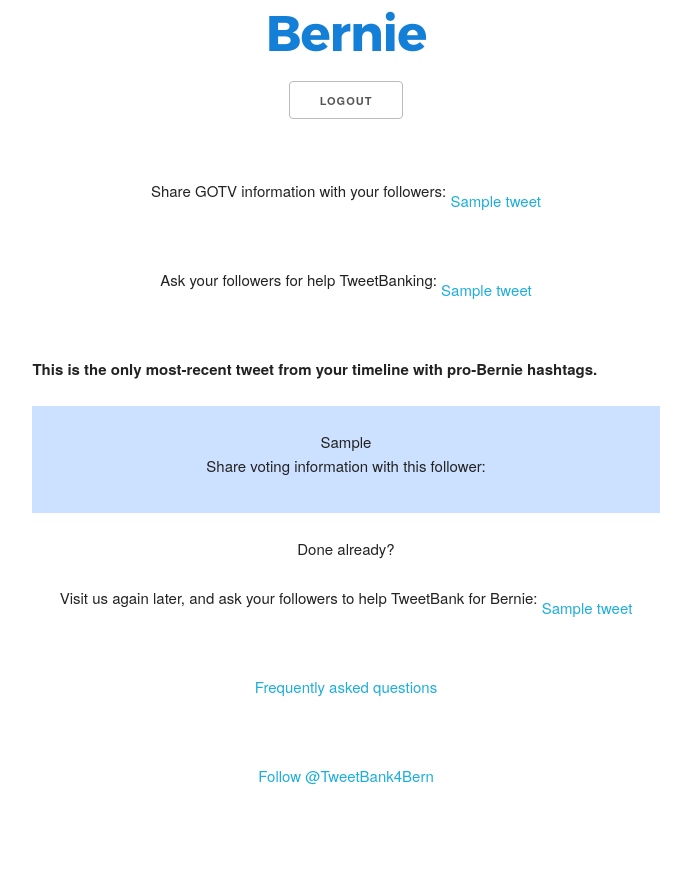
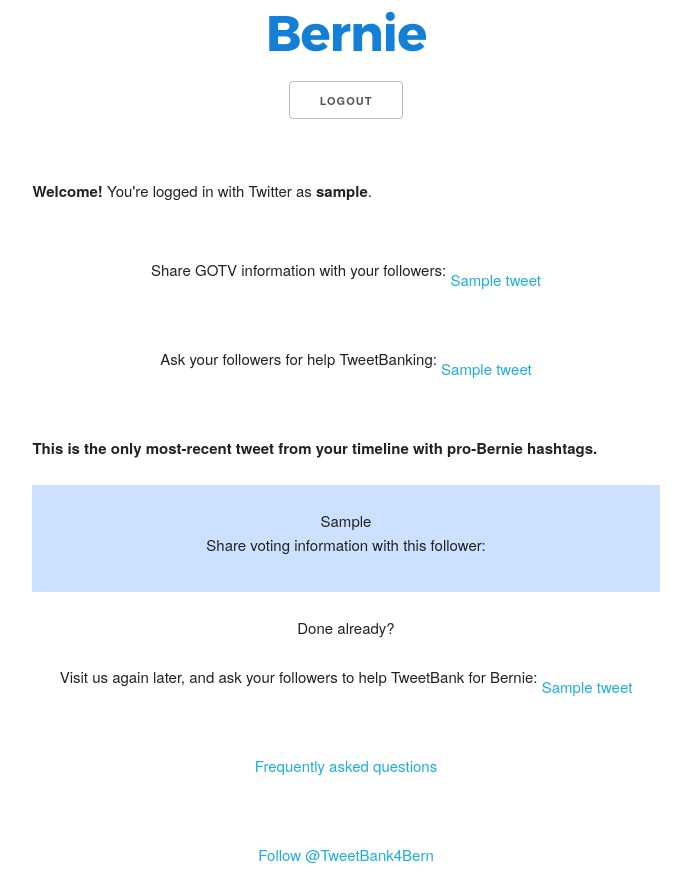
Before and after one commit to nsfabina/tweetbankforbernie, a Django app: template twitbank/app/templates/home.html in a window 1280 px wide. Shown: the part 217-1109 px from the top of the page, without its empty margins (294-985 px from the left). Before the commit the page ends 1002 px from the top, so only its background shows below. Run offline with Django 3.2, Linux system fonts and the light colour scheme; a user stored in the database is signed in; tables that the repository leaves empty hold one stand-in row (values such as "Sample post"); the template is opened without the code that fills it: most values are stand-ins (such as "Sample title", 1, 10 or a date in 2020); some libraries are stand-ins or nearby versions.

Commit message:
Adds Twitter authenticated information.

```diff
--- a/twitbank/app/templates/home.html
+++ b/twitbank/app/templates/home.html
@@ -5,7 +5,13 @@
 
 	<div class="row" style="margin-bottom: 5rem">
   	<div class="four columns offset-by-four">
-  		  <a id="logout" href="/accounts/logout" class="button btn btn-success">Logout</a>
+  		 <a id="logout" href="/accounts/logout" class="button btn btn-success">Logout</a>
+  	</div>
+  </div>
+
+	<div class="row no-center" style="margin-bottom: 3rem">
+    <div class="eight columns offset-by-two">
+  		<p><b>Welcome!</b> You're logged in with Twitter as <b>{{ user }}</b>.</p>
   	</div>
   </div>
 
--- a/twitbank/app/views.py
+++ b/twitbank/app/views.py
@@ -71,8 +71,8 @@ class HomeView(View):
                 id=status_id)).text)['html']
             tweet_vote = _TWEET_VOTE.format(username=username)
             tweet_context.append([tweet_embed, tweet_vote])
-        context = {'tweet_context': tweet_context, 'tweet_help': _TWEET_BANK,
-                   'tweet_activism': _TWEET_ACTIVISM}
+        context = {'user': username, 'tweet_context': tweet_context,
+                   'tweet_help': _TWEET_BANK, 'tweet_activism': _TWEET_ACTIVISM}
         return render(request, 'home.html', context=context)
 
 
```
